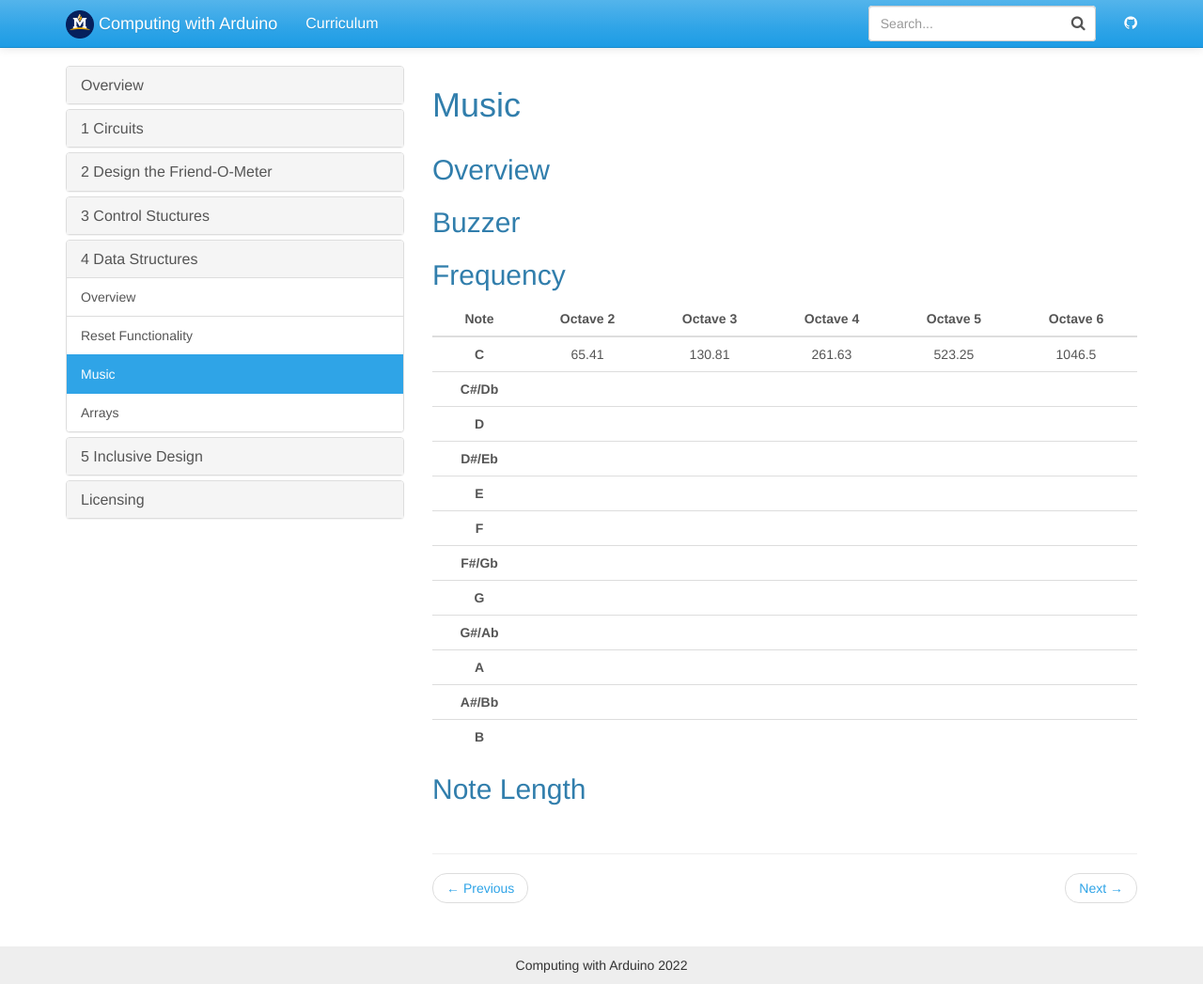
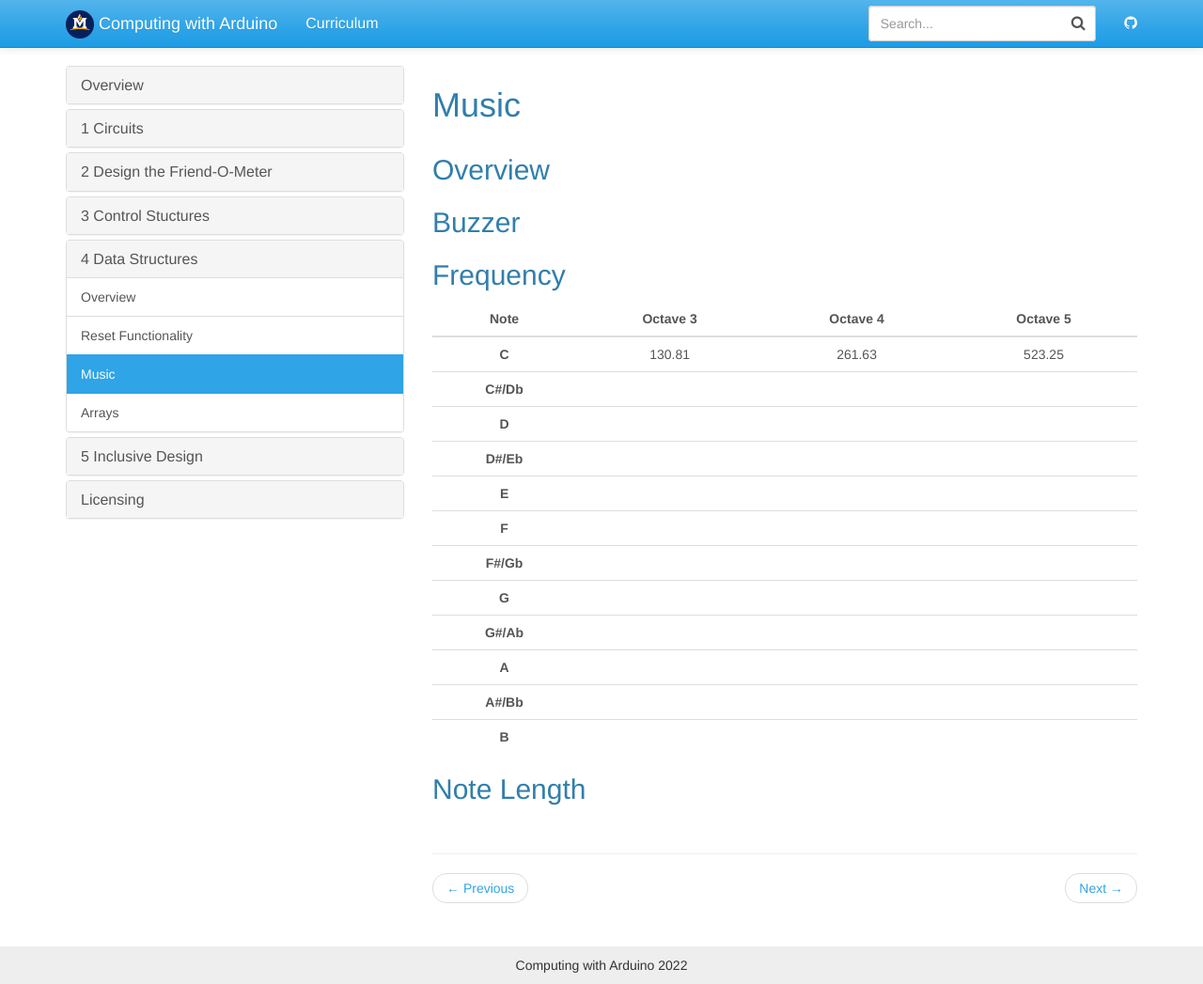
Before and after one commit to jake-chipps/friendometer, a Jekyll site: the page built from _docs/lessons/4-2.md, in a window 1280 px wide and 1047 px high. Shown: the whole window at 94% size. Built offline with Jekyll 4.4.1, drawn with Linux system fonts in a browser that asks for light colours.

Commit message:
Update 4-2.md

```diff
--- a/_docs/lessons/4-2.md
+++ b/_docs/lessons/4-2.md
@@ -8,19 +8,19 @@ permalink: /docs/4-2/
 
 ## Frequency
 
-Note | Octave 2 | Octave 3 | Octave 4 | Octave 5 | Octave 6
-:---: | :---: | :---: | :---: | :---: | :---: |
-**C**  | 65.41  |  130.81 | 261.63  | 523.25 | 1046.5
-**C#/Db**  |   |   |   |   |
-**D**  |   |   |   |   |
-**D#/Eb**  |   |   |   |   |
-**E**  |   |   |   |   |
-**F**  |   |   |   |   |
-**F#/Gb**  |   |   |   |   |
-**G**  |   |   |   |   |
-**G#/Ab**  |   |   |   |   |
-**A**  |   |   |   |   |
-**A#/Bb**  |   |   |   |   |
-**B**  |   |   |   |   |
+Note | Octave 3 | Octave 4 | Octave 5 |
+:---: | :---: | :---: | :---: | :---: | :---:
+**C**  |  130.81 | 261.63  | 523.25
+**C#/Db**  |   |   |
+**D**  |   |   |
+**D#/Eb**  |   |   |
+**E**  |   |   |
+**F**  |   |   |
+**F#/Gb**  |   |   |
+**G**  |   |   |
+**G#/Ab**  |   |   |
+**A**  |   |   |
+**A#/Bb**  |   |   |
+**B**  |   |   |
 
 ## Note Length
```
